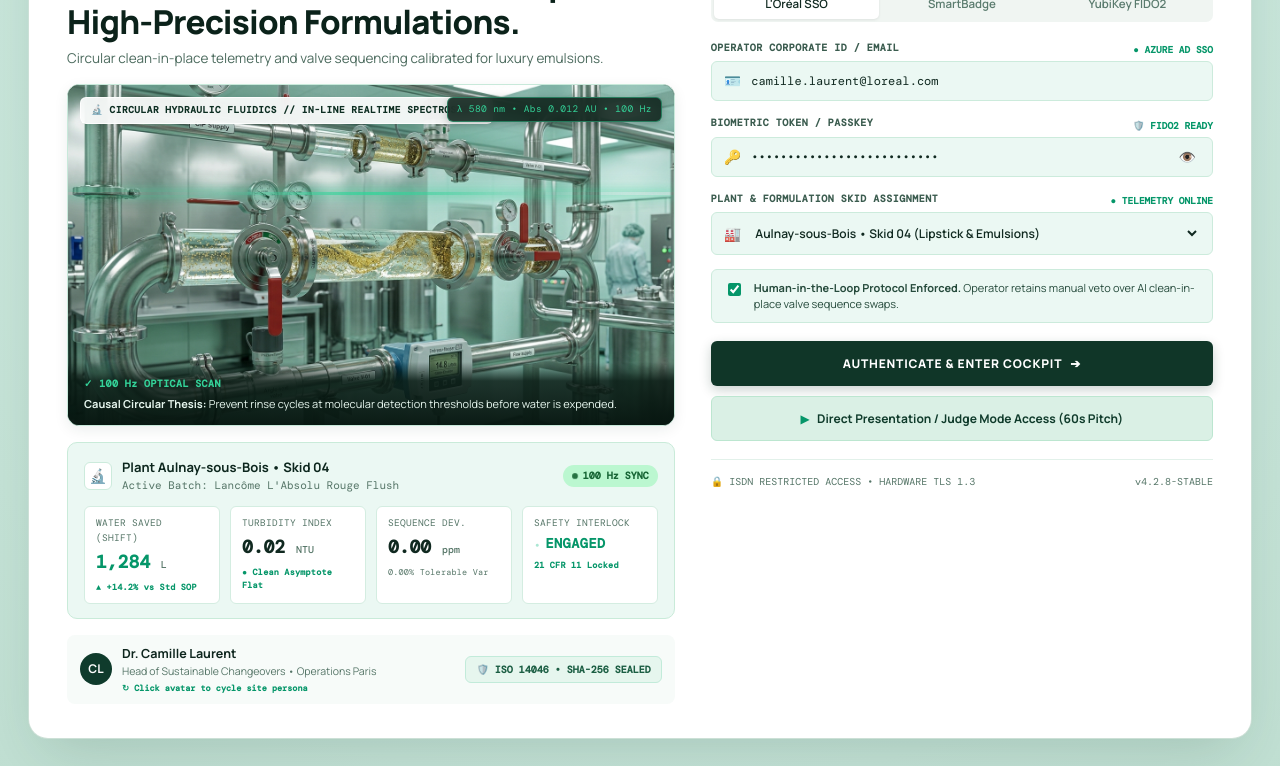
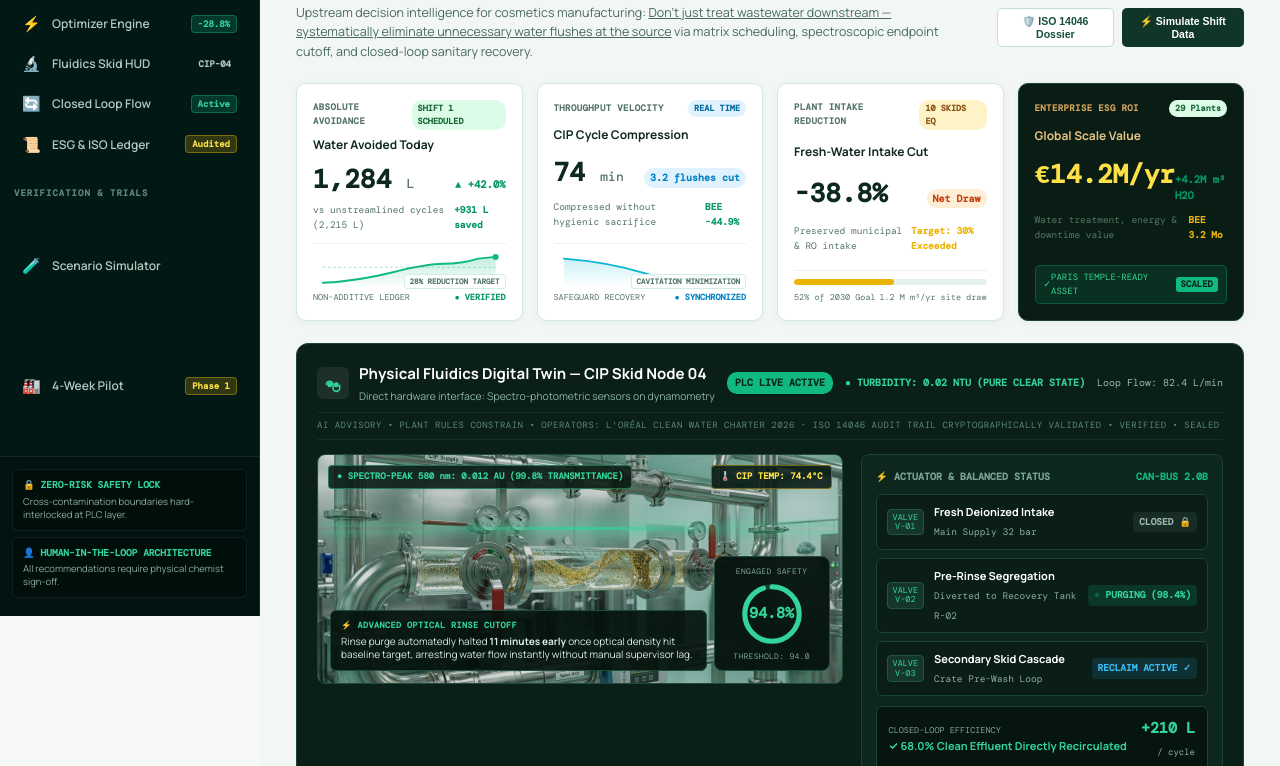
Before and after one commit to shoryamittal/Changeloop-water-intelligence-, a plain HTML site: page frontend/index.html in a window 1280 px wide. Shown: the part 184-950 px from the top of the page. Drawn offline with nearby package versions, Linux system fonts and the light colour scheme; no server answers; a web font is replaced by a local one.

Commit message:
feat(ui): default landing view to master cockpit overview with switchable gateway

```diff
--- a/frontend/index.html
+++ b/frontend/index.html
@@ -8,7 +8,7 @@
 </head>
 <body>
 <!-- Operator Authentication & Gatekeeper Launchpad (Matches Specification) -->
-<div id="loginScreen" class="gateway-screen">
+<div id="loginScreen" class="gateway-screen" style="display:none">
   <!-- Top bar -->
   <header class="gateway-topbar">
     <div class="mesh-node">
@@ -217,7 +217,7 @@
   </footer>
 </div>
 
-<div class="app-shell" id="appShell" style="display:none">
+<div class="app-shell" id="appShell" style="display:flex">
   <!-- Master Cockpit Full-Width Topbar -->
   <header class="topbar">
     <div class="topbar-left-cluster">
```
